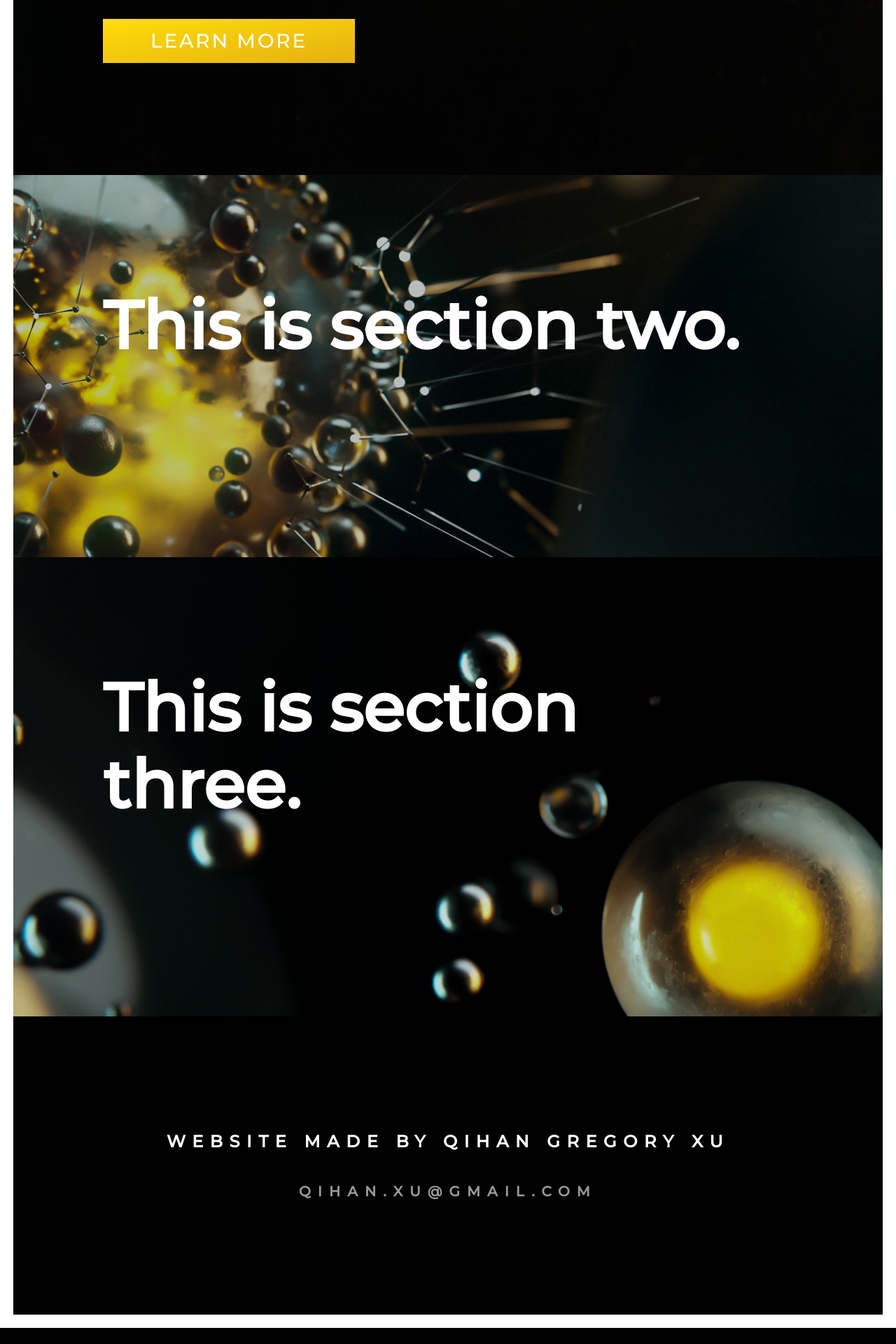
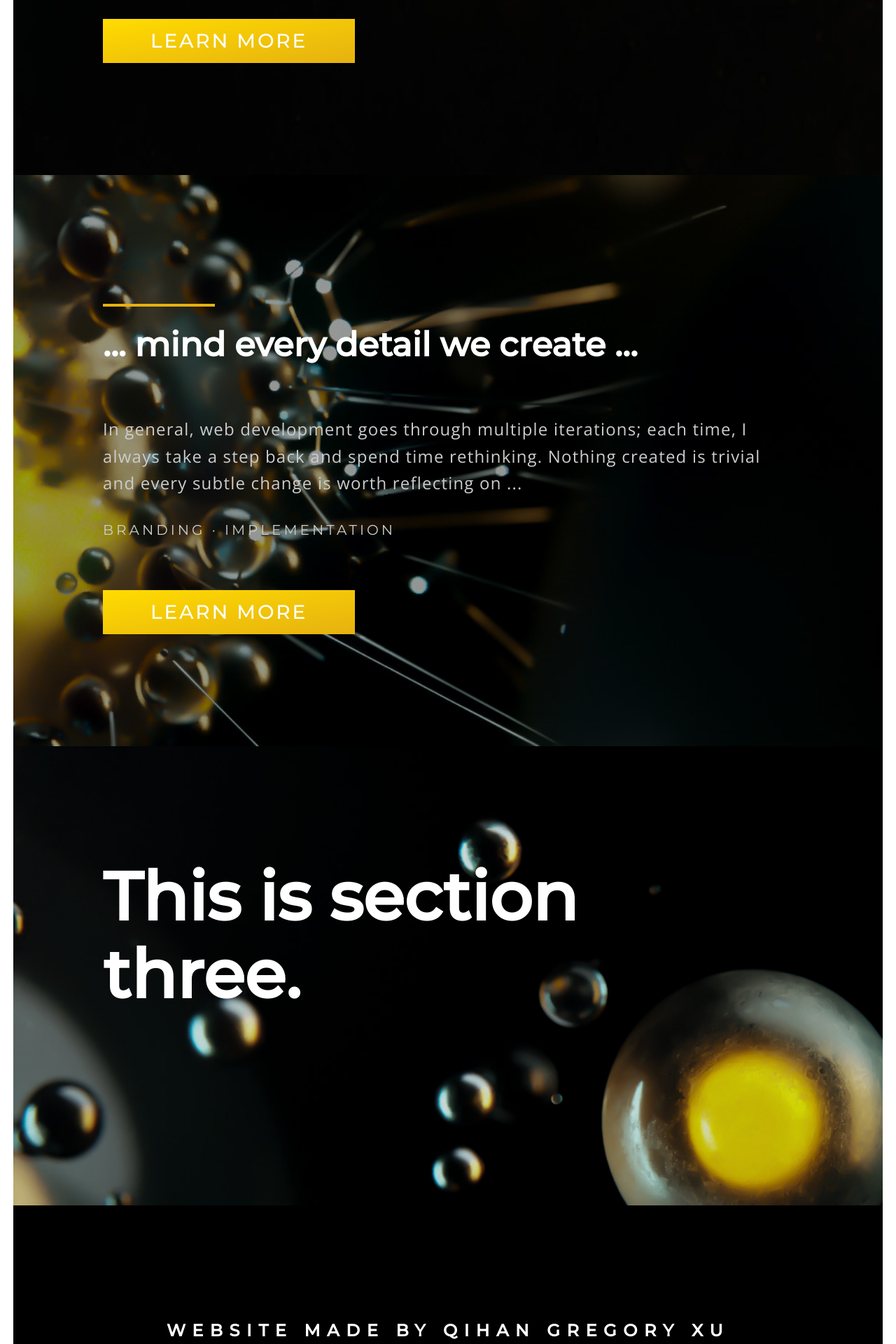
Before and after one commit to gankedbyloli/gankedbyloli.github.io, a Jekyll site: the page built from index.html, in a window 1280 px wide. Shown: the part 2195-4115 px from the top of the page at 70% size. Built offline with Jekyll 4.4.1, drawn with Linux system fonts in a browser that asks for light colours; before the commit the page ends 4092 px from its top, so only the background shows below that.

Commit message:
Layout Section Two

```diff
--- a/_includes/section-2.html
+++ b/_includes/section-2.html
@@ -1 +1 @@
-<div class="section-wrapper work"><h1>This is section two.</h1></div>
+<div class="section-wrapper work"><div class="flex"><div class="col-1of2"></div><div class="col-1of2"><div class="sep"></div><h2>... mind every detail we create ...</h2><p>In general, web development goes through multiple iterations; each time, I always take a step back and spend time rethinking. Nothing created is trivial and every subtle change is worth reflecting on ...</p><h4>BRANDING · IMPLEMENTATION</h4><div class="cta">LEARN MORE</div></div></div></div>
--- a/assets/css/main.css
+++ b/assets/css/main.css
@@ -513,10 +513,10 @@ body {
   letter-spacing: .1em;
   display: block;
   color: #fff;
-  background: -webkit-gradient(linear, left top, right bottom, from(#ffdd0a), to(#E6B110));
-  background: -webkit-linear-gradient(top left, #ffdd0a, #E6B110);
-  background: -o-linear-gradient(top left, #ffdd0a, #E6B110);
-  background: linear-gradient(to bottom right, #ffdd0a, #E6B110);
+  background: -webkit-gradient(linear, left top, right bottom, from(#FFDC00), to(#E6B110));
+  background: -webkit-linear-gradient(top left, #FFDC00, #E6B110);
+  background: -o-linear-gradient(top left, #FFDC00, #E6B110);
+  background: linear-gradient(to bottom right, #FFDC00, #E6B110);
   text-align: center;
   padding: 0.5em 0;
   line-height: 1.25;
@@ -582,6 +582,22 @@ body {
   background-position: center top;
   -webkit-background-size: cover;
           background-size: cover; }
+  .work .flex {
+    display: block; }
+    .work .flex .col-1of2 h4 {
+      margin-bottom: 3.5em;
+      color: #ccc;
+      font-weight: 400;
+      letter-spacing: .2em; }
+
+@media (min-width: 85.375em) {
+  .work .flex {
+    display: -webkit-box;
+    display: -webkit-flex;
+    display: -ms-flexbox;
+    display: flex; }
+  .work .col-1of2 h4 {
+    margin-bottom: 5em; } }
 
 .branding {
   background-image: url(/assets/img/branding-bg.jpg);
```
Also changed, not shown: _pugfiles/section-2.pug (+9 -1 lines), assets/css/2-modules/_work.sass (+19 -0 lines), assets/img/work-bg.jpg.
